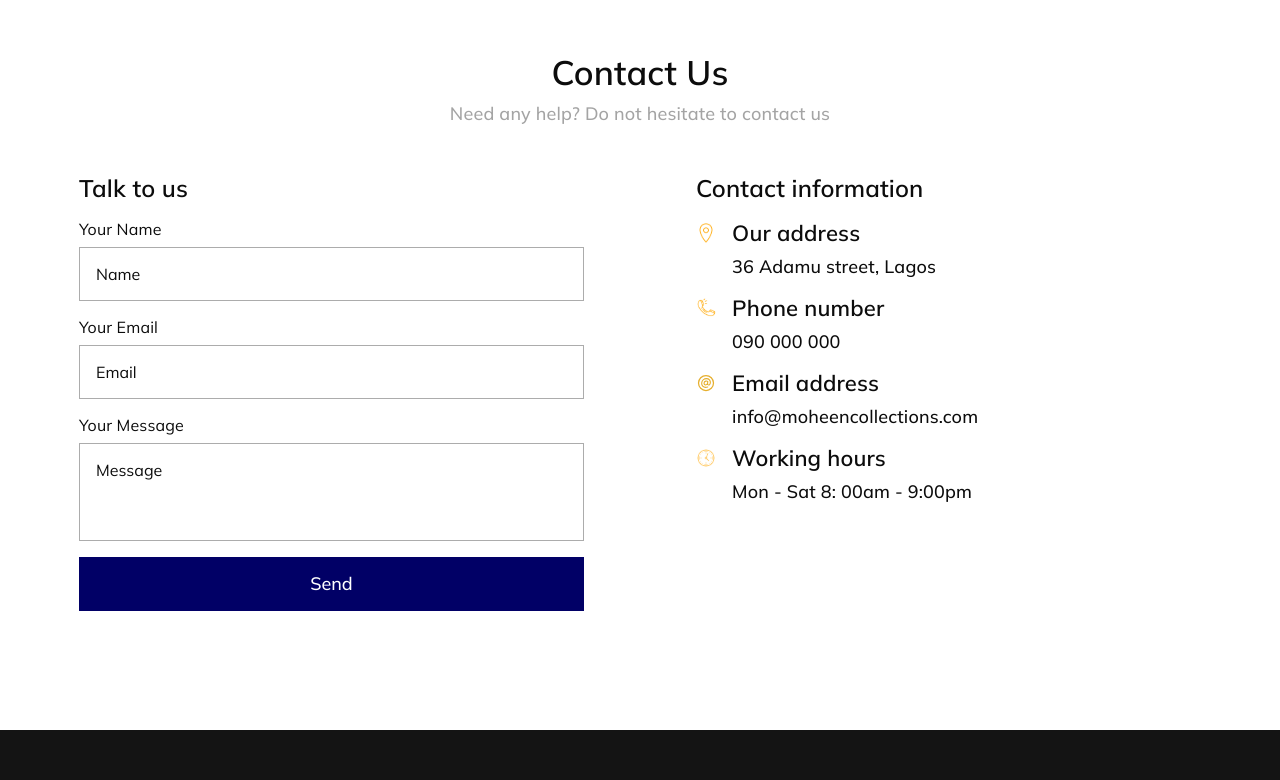
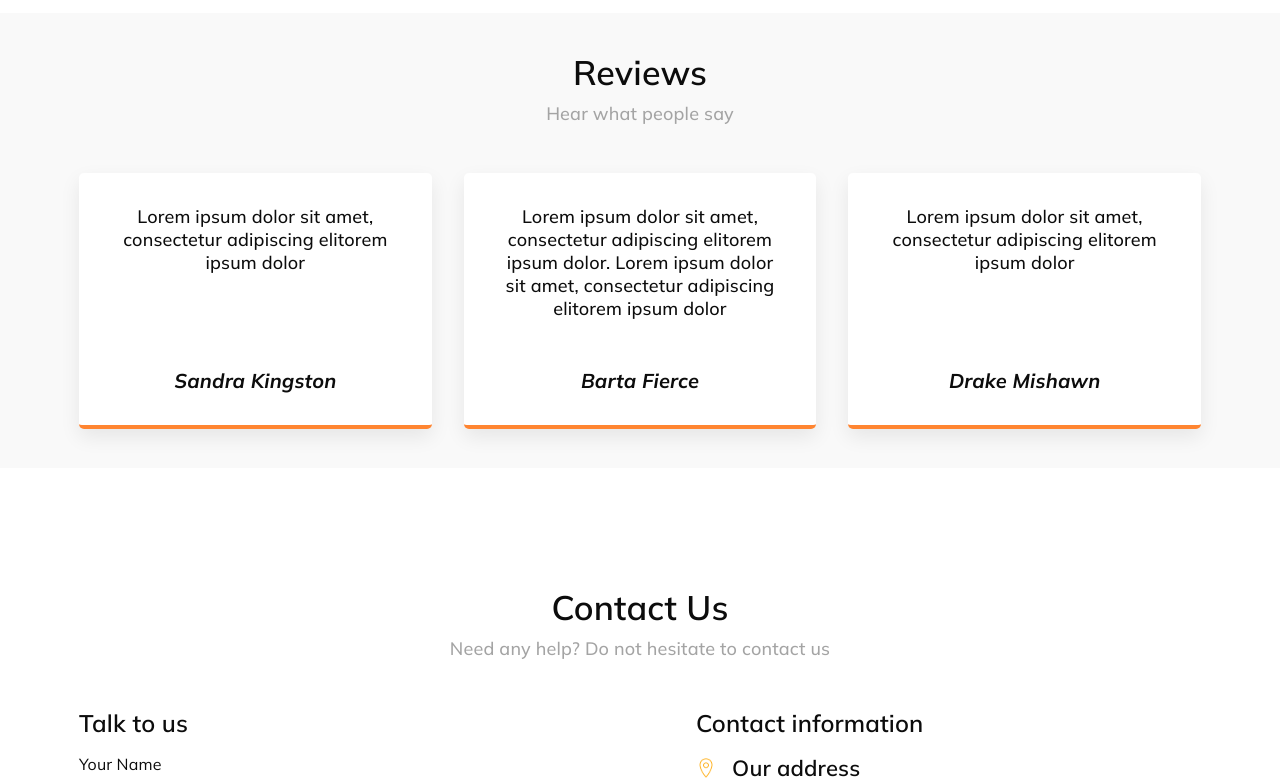
Before and after one commit to Khingdave1/Moyincollections, an Angular app: page /#/ in a window 1280 px wide. Shown: the part 1271-2051 px from the top of the page. Built offline with nearby package versions, Linux system fonts and the light colour scheme.

Commit message:
added home review component

```diff
--- a/src/app/default/components/home/home-reviews/home-reviews.component.html
+++ b/src/app/default/components/home/home-reviews/home-reviews.component.html
@@ -1,7 +1,22 @@
-<section class="reviews sect">
+<section class="review sect">
     <div class="container">
         <div class="sect_header">
-
+            <h2>Reviews</h2>
+            <p>Hear what people say</p>
+        </div>
+        <div class="review_list">
+            <div class="review_list_item">
+                <p>Lorem ipsum dolor sit amet, consectetur adipiscing elitorem ipsum dolor</p>
+                <h5 class="name"><i>Sandra Kingston</i></h5>
+            </div>
+            <div class="review_list_item">
+                <p>Lorem ipsum dolor sit amet, consectetur adipiscing elitorem ipsum dolor. Lorem ipsum dolor sit amet, consectetur adipiscing elitorem ipsum dolor</p>
+                <h5 class="name"><i>Barta Fierce</i></h5>
+            </div>
+            <div class="review_list_item">
+                <p>Lorem ipsum dolor sit amet, consectetur adipiscing elitorem ipsum dolor</p>
+                <h5 class="name"><i>Drake Mishawn</i></h5>
+            </div>
         </div>
     </div>
 </section>
--- a/src/app/default/components/home/home-reviews/home-reviews.component.scss
+++ b/src/app/default/components/home/home-reviews/home-reviews.component.scss
@@ -0,0 +1,23 @@
+@import '../../../../../assets/css/variables.scss';
+@import '../../../../../assets/css/mixins.scss';
+
+.review {
+    background-color: #f9f9f9;
+    &_list {
+        @include card(300px);
+        &_item {
+            display: flex;
+            flex-direction: column;
+            justify-content: space-between;
+            text-align: center;
+            border-radius: $border-radius1;
+            border-bottom: 4px solid $secondary2;
+            padding: $s-4;
+            box-shadow: $box-shadow1;
+            background-color: $white-color;
+            .name {
+                margin-top: $s-6;
+            }
+        }
+    }
+}
--- a/src/app/default/components/home/home.component.html
+++ b/src/app/default/components/home/home.component.html
@@ -1,4 +1,5 @@
 <app-home-hero></app-home-hero>
 <app-home-about></app-home-about>
 <!-- <app-home-products></app-home-products> -->
+<app-home-reviews></app-home-reviews>
 <app-home-contact></app-home-contact>
```
